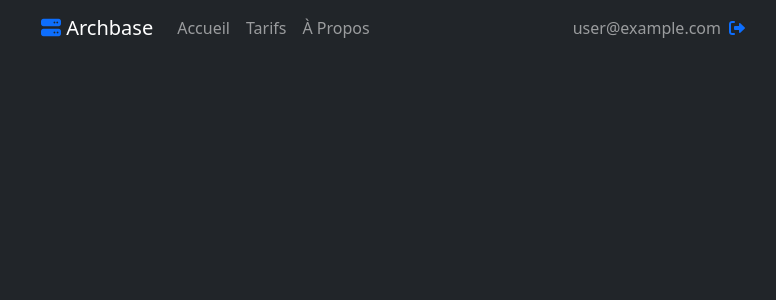
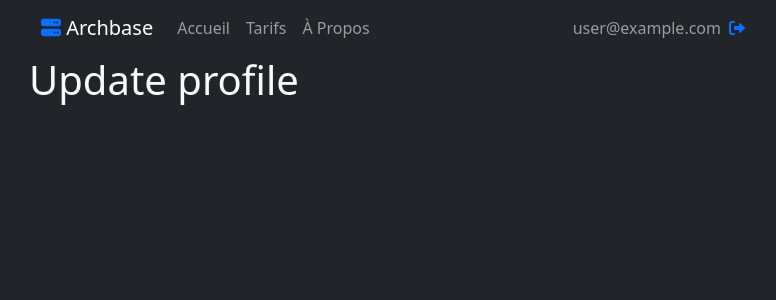
Before and after one commit to artonoximee/archbase, a React (Create React App) app: page /update-profile in a window 1280 px wide. Shown: the top 300 px of the page, without its empty margins (243-1019 px from the left). Built offline with nearby package versions, Linux system fonts and the light colour scheme; no server answers; sample sign-in values are in the browser's storage.

Commit message:
creating UpdateProfile component

```diff
--- a/src/components/App.js
+++ b/src/components/App.js
@@ -8,6 +8,7 @@ import Dashboard from "./Dashboard";
 import SignUp from "./auth/SignUp";
 import LogIn from "./auth/LogIn";
 import ForgotPassword from "./auth/ForgotPassword";
+import UpdateProfile from "./auth/UpdateProfile";
 import PrivateRoute from "./PrivateRoute";
 
 import { AuthProvider } from "../contexts/AuthContext";
@@ -26,6 +27,7 @@ function App() {
                 <Routes>
                   <Route exact path="/" element={ <h1>Welcome</h1> } />
                   <Route path="/dashboard" element={ <PrivateRoute><Dashboard /></PrivateRoute> } />
+                  <Route path="/update-profile" element={ <PrivateRoute><UpdateProfile /></PrivateRoute> } />
                   <Route path="/signup" element={ <SignUp /> } />
                   <Route path="/login" element={ <LogIn /> } />
                   <Route path="/forgot-password" element={ <ForgotPassword /> } />
--- /dev/null
+++ b/src/components/auth/UpdateProfile.js
@@ -0,0 +1,9 @@
+import React from "react";
+
+function UpdateProfile() {
+  return (
+    <h1>Update profile</h1>
+  )
+};
+
+export default UpdateProfile;
```
